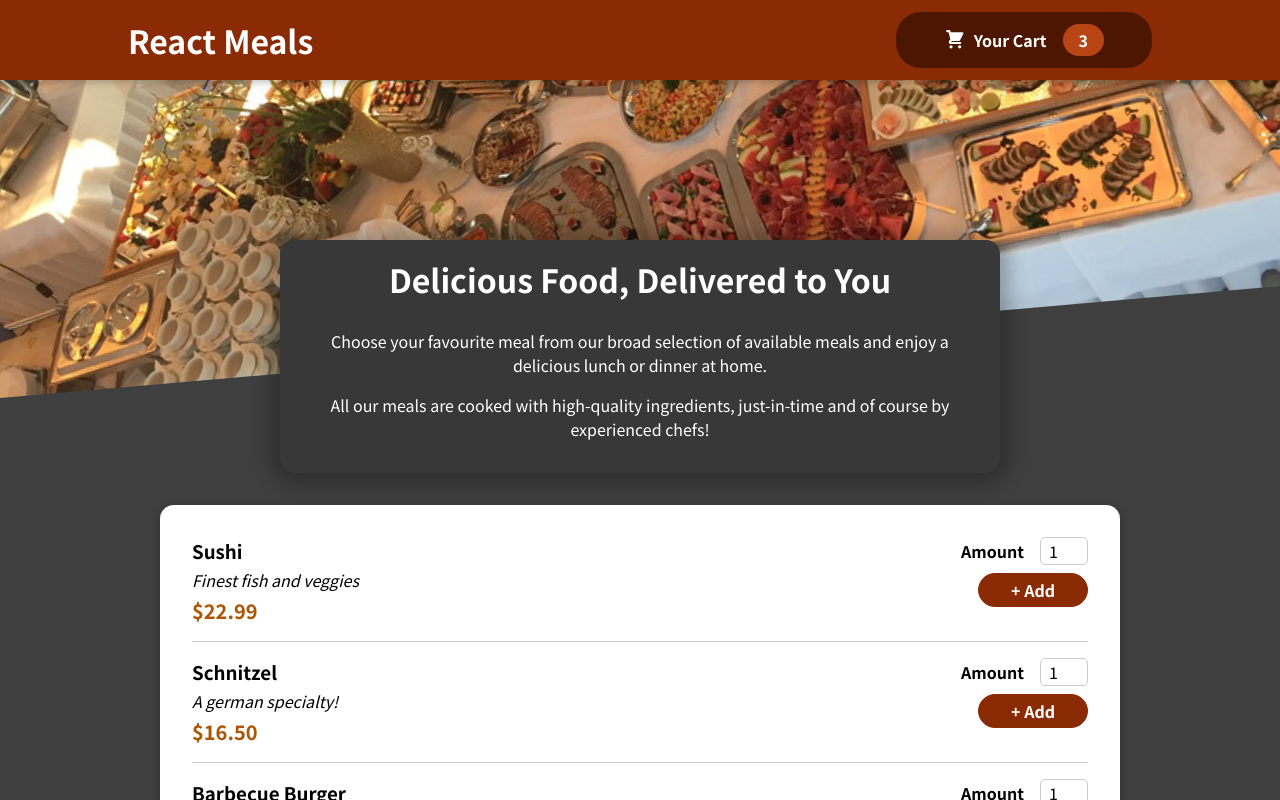
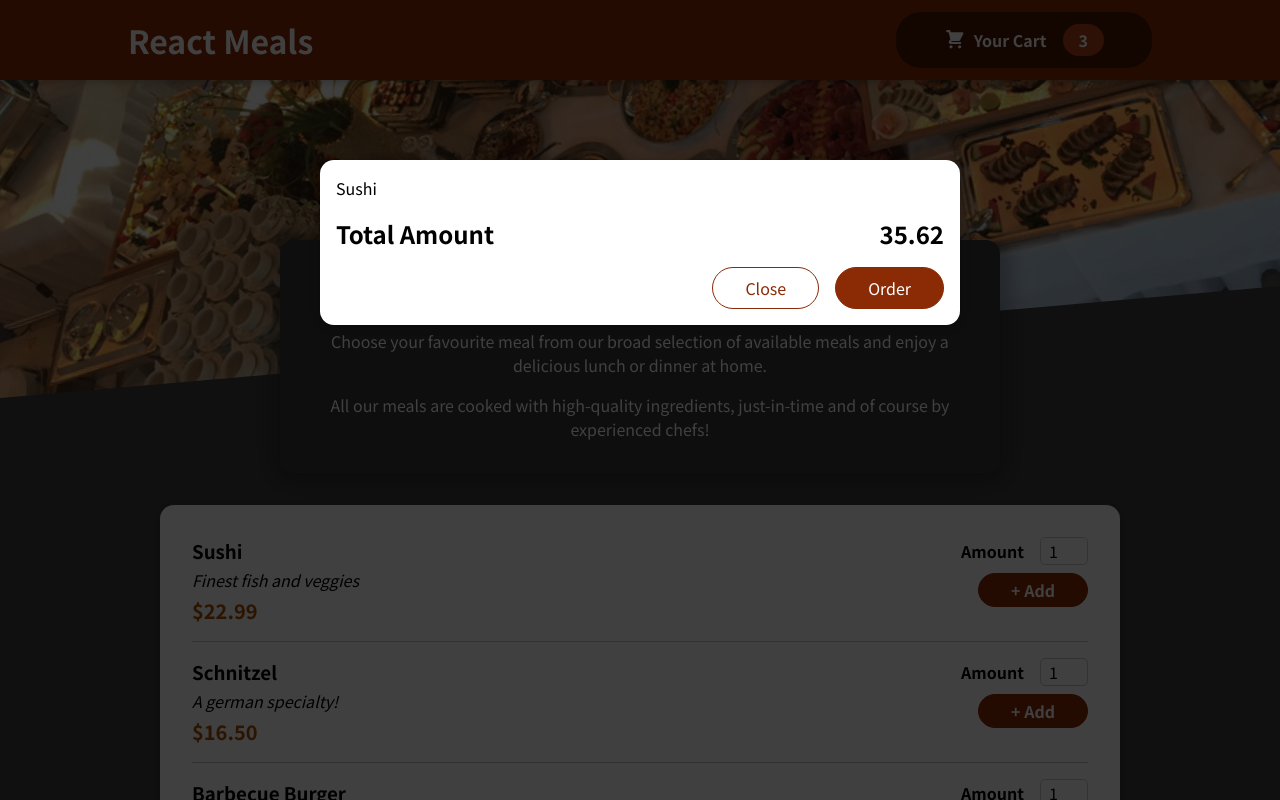
Before and after one commit to webberdev/food-order-app, a React (Create React App) app: page / in a window 1280 px wide. Shown: the top 800 px of the page. Built offline with nearby package versions, Linux system fonts and the light colour scheme.

Commit message:
added modal window

```diff
--- a/public/index.html
+++ b/public/index.html
@@ -28,6 +28,7 @@
   </head>
   <body>
     <noscript>You need to enable JavaScript to run this app.</noscript>
+    <div id="overlays"></div>
     <div id="root"></div>
     <!--
       This HTML file is a template.
--- a/src/App.js
+++ b/src/App.js
@@ -1,10 +1,12 @@
 import React from 'react';
 import Header from './components/Layout/Header';
 import Meals from './components/Meals/Meals';
+import Cart from './components/Cart/Cart';
 
 function App() {
   return (
     <>
+      <Cart />
       <Header />
       <main>
         <Meals />
--- a/src/components/Cart/Cart.js
+++ b/src/components/Cart/Cart.js
@@ -1,3 +1,4 @@
+import Modal from '../UI/Modal';
 import classes from './Cart.module.css';
 
 const Cart = (props) => {
@@ -8,17 +9,19 @@
       ))}
     </ul>
   );
+
   return (
-    <div>
+    <Modal>
       {cartItems}
       <div className={classes.total}>
         <span>Total Amount</span>
         <span>35.62</span>
       </div>
-      <div className={classes.actions}></div>
-      <button className={classes['button--alt']}>Close</button>
-      <button className={classes.button}>Order</button>
-    </div>
+      <div className={classes.actions}>
+        <button className={classes['button--alt']}>Close</button>
+        <button className={classes.button}>Order</button>
+      </div>
+    </Modal>
   );
 };
 
--- /dev/null
+++ b/src/components/UI/Modal.js
@@ -0,0 +1,32 @@
+import { Fragment } from 'react';
+import ReactDOM from 'react-dom';
+
+import classes from './Modal.module.css';
+
+const Backdrop = (props) => {
+  return <div className={classes.backdrop} />;
+};
+
+const ModalOverlay = (props) => {
+  return (
+    <div className={classes.modal}>
+      <div className={classes.content}>{props.children}</div>
+    </div>
+  );
+};
+
+const portalElement = document.getElementById('overlays');
+
+const Modal = (props) => {
+  return (
+    <Fragment>
+      {ReactDOM.createPortal(<Backdrop />, portalElement)}
+      {ReactDOM.createPortal(
+        <ModalOverlay>{props.children}</ModalOverlay>,
+        portalElement
+      )}
+    </Fragment>
+  );
+};
+
+export default Modal;
--- /dev/null
+++ b/src/components/UI/Modal.module.css
@@ -0,0 +1,40 @@
+.backdrop {
+  position: fixed;
+  top: 0;
+  left: 0;
+  width: 100%;
+  height: 100vh;
+  z-index: 20;
+  background-color: rgba(0, 0, 0, 0.75);
+}
+
+.modal {
+  position: fixed;
+  top: 20vh;
+  left: 5%;
+  width: 90%;
+  background-color: white;
+  padding: 1rem;
+  border-radius: 14px;
+  box-shadow: 0 2px 8px rgba(0, 0, 0, 0.25);
+  z-index: 30;
+  animation: slide-down 300ms ease-out forwards;
+}
+
+@media (min-width: 768px) {
+  .modal {
+    width: 40rem;
+    left: calc(50% - 20rem);
+  }
+}
+
+@keyframes slide-down {
+  from {
+    opacity: 0;
+    transform: translateY(-3rem);
+  }
+  to {
+    opacity: 1;
+    transform: translateY(0);
+  }
+}
```
